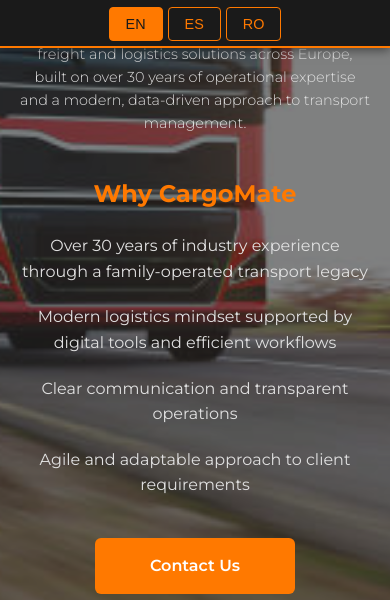
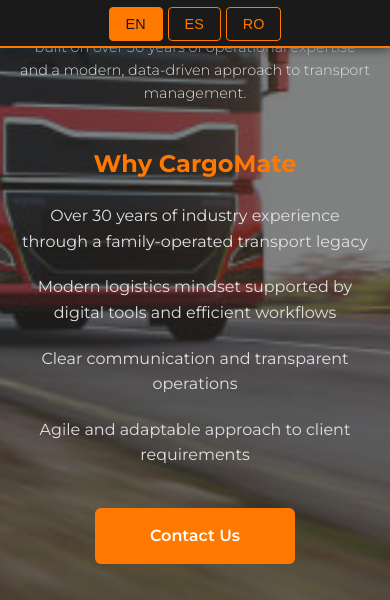
Before and after one commit to lensordr/Cargomatecetem, a plain HTML site: page index.html in a window 390 px wide. Shown: the part 244-844 px from the top of the page. Drawn offline with nearby package versions, Linux system fonts and the light colour scheme.

Commit message:
Further reduce mobile header space

```diff
--- a/styles.css
+++ b/styles.css
@@ -487,7 +487,7 @@
     }
 
     .hero-section {
-        padding: 80px 0 60px;
+        padding: 50px 0 60px;
     }
 
     .hero-title {
```
